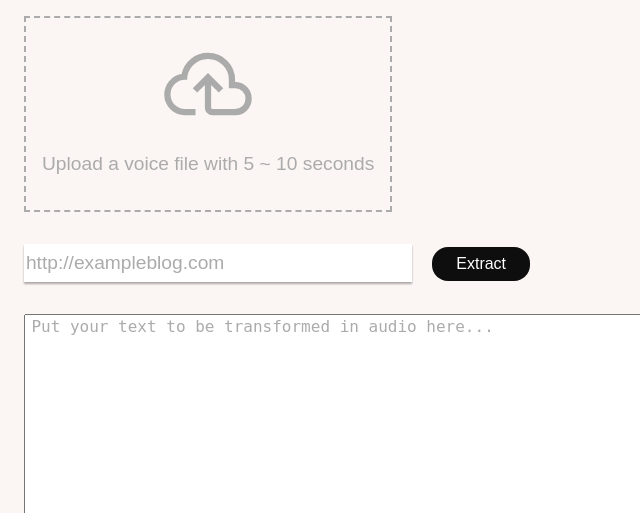
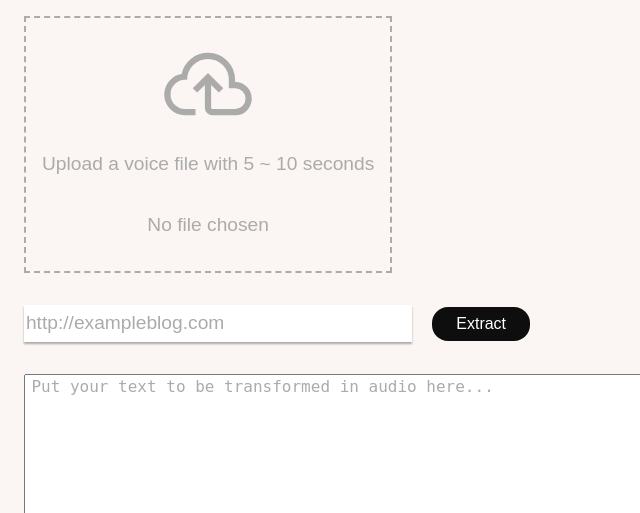
Before and after one commit to NicolasYanB/read-to-me, a Django app: page / in a window 1280 px wide; the page is wider, and only the part inside the window is pictured. Shown: the part 91-604 px from the top of that part, without its empty margins (0-640 px from the left). Run offline with Django 5.2, Linux system fonts and the light colour scheme; some web fonts are replaced.

Commit message:
implements send speaker audio on frontend

```diff
--- a/compose.yaml
+++ b/compose.yaml
@@ -25,5 +25,6 @@ services:
       DB_NAME: read-to-me-db
       TTS_HOME: /
       PYTHONUNBUFFERED: 1
+      DEBUG: 1
     depends_on:
       - db
--- a/front/static/script/index.js
+++ b/front/static/script/index.js
@@ -1,4 +1,5 @@
 const host = 'http://localhost:8000';
+let audio_file = null;
 
 function get_url_content() {
   const url_input = document.getElementById('url');
@@ -20,7 +21,7 @@ function get_url_content() {
       if (response.status == 400) {
         alert(payload.message);
       } else if (response.status == 500) {
-        alert('Houve um erro no servidor');
+        alert('Oops, there was an error on the server!');
       } else if (response.ok) {
         content_textarea.value = payload.content;
       }
@@ -43,14 +44,14 @@ function get_generated_audio() {
   }
 
   const endpoint = `${host}/api/generate`;
-  const body = new FormData()
+  const body = new FormData();
   body.append("content", textarea.value);
+  if (audio_file != null) {
+    body.append('speaker', audio_file, audio_file.name);
+  }
 
   const request = {
     method: 'POST',
-    headers: {
-      "Content-Type": "multipart/form-data;boundary=<calculated when request is sent>"
-    },
     body: body
   }
 
@@ -61,7 +62,7 @@ function get_generated_audio() {
     if (response.status == 400) {
       response.json().then(data => alert(data.message));
     } else if (response.status == 500) {
-      alert('Houve um erro no servidor');
+      alert('Oops, there was an error on the server!');
     } else if (response.ok) {
       response.blob().then(binary => {
         const audio_url = URL.createObjectURL(binary);
@@ -74,3 +75,27 @@ function get_generated_audio() {
     spinner_div.style.visibility = "hidden";
   })
 }
+
+function set_file_name(filename) {
+  const file_name = document.getElementById('file-name');
+  file_name.innerText = filename;
+  file_name.style.textDecoration = 'underline';
+}
+
+function handle_file_selection() {
+  const file_input = document.getElementById('file');
+  const file = file_input.files[0];
+  audio_file = file;
+  set_file_name(file.name);
+}
+
+function handle_drop(event) {
+  const file = event.dataTransfer.items[0].getAsFile();
+  audio_file = file;
+  set_file_name(file.name);
+  event.preventDefault();
+}
+
+function handle_dragover(event) {
+  event.preventDefault();
+}
--- a/front/static/style/index.css
+++ b/front/static/style/index.css
@@ -75,6 +75,25 @@ main {
 .upload-text {
   color: var(--silver);
   font-size: 1.2rem;
+}
+
+.file-input {
+  margin-left: 25%;
+  color: transparent;
+}
+
+.file-label {
+  display: block;
+  width: fit-content;
+}
+
+.input-box {
+  display: flex;
+}
+
+/* audio player */
+audio {
+  margin-top: 2em;
 }
 
 /* url input form */
@@ -156,7 +175,3 @@ textarea {
     transform: rotate(360deg)
   }
 }
-
-audio {
-  margin-top: 2em;
-}
--- a/front/templates/index.html
+++ b/front/templates/index.html
@@ -16,16 +16,19 @@
     </div>
   </header>
   <main>
-    <div class="file-upload">
+    <input type="file" id="file" class="file-input" accept=".wav" style="display:none" onchange="handle_file_selection()">
+    <label for="file" class="file-label">
+      <div class="file-upload" ondrop="handle_drop(event);" ondragover="handle_dragover(event);">
         <div class="file-upload-inner">
           {% comment %} Upload file logo {% endcomment %}
           <svg xmlns="http://www.w3.org/2000/svg" height="100" viewBox="0 -960 960 960" width="100" fill="#ABABAB">
             <path d="M260-180q-82.92 0-141.46-57.53Q60-295.06 60-378.15q0-74.54 47.96-131.12t118.96-67.04Q246.15-666 317.12-723q70.96-57 162.88-57 108.64 0 184.32 75.68Q740-628.64 740-520v20h12.31q63.23 4.92 105.46 50.85Q900-403.23 900-340q0 66.92-46.15 113.46Q807.69-180 740.77-180H522.31Q492-180 471-201q-21-21-21-51.31v-219.08l-74 72.77-42.15-41.76L480-586.54l146.15 146.16L584-398.62l-74-72.77v219.08q0 4.62 3.85 8.46 3.84 3.85 8.46 3.85H740q42 0 71-29t29-71q0-42-29-71t-71-29h-60v-80q0-83-58.5-141.5T480-720q-83 0-141.5 58.5T280-520h-20.77q-56.85 0-98.04 41Q120-438 120-380t41 99q41 41 99 41h100v60H260Zm220-270Z"/>
           </svg>
-
           <p class="upload-text">Upload a voice file with 5 ~ 10 seconds</p>
+          <p class="upload-text" id="file-name">No file chosen</p>
         </div>
       </div>
+    </label>
     <audio controls src="" style="display: none" id="audio"></audio>
     <div class="extract-form">
       <input class="url-input" type="text" name="url" id="url" placeholder="http://exampleblog.com">
```
Also changed, not shown: core/views.py (+6 -4 lines). Lines whose indentation alone changed are shown as unchanged.
